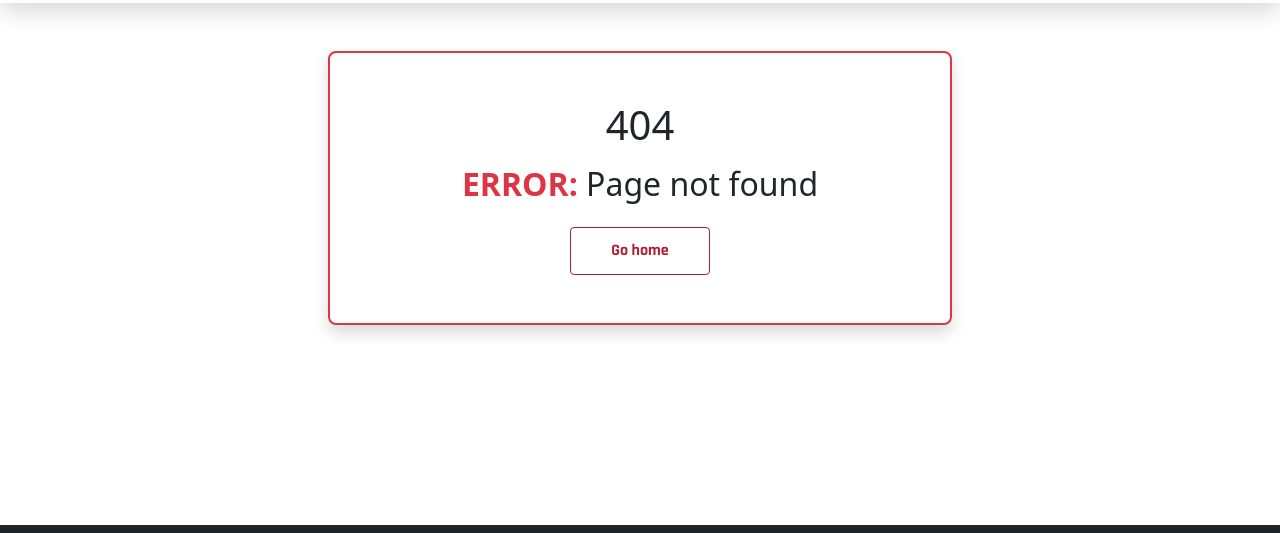
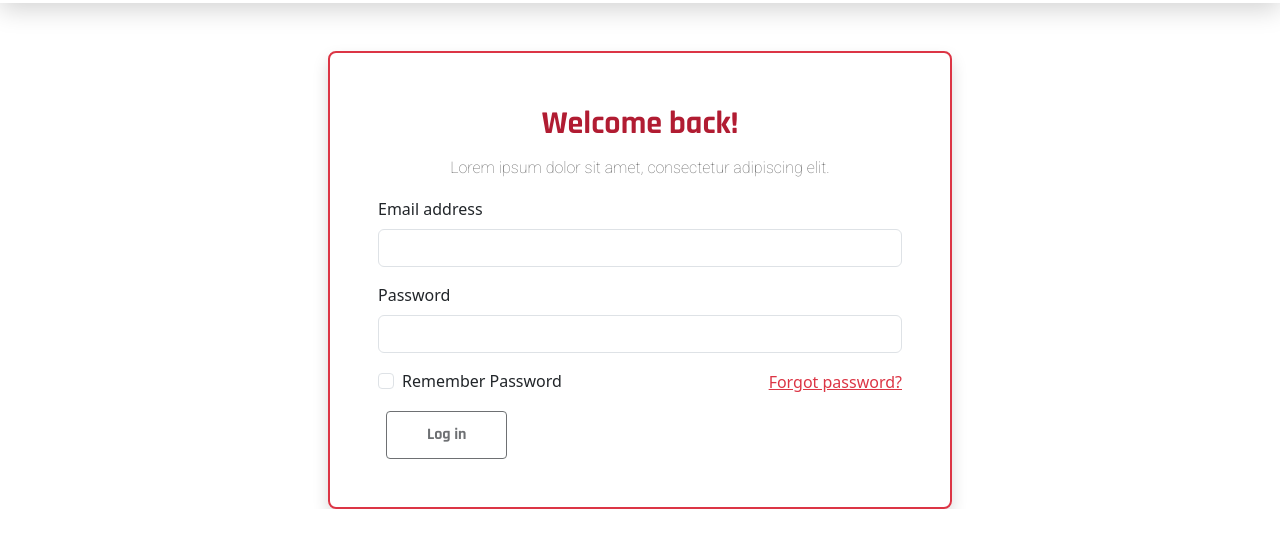
Before and after one commit to HenrikHovhannisyan/react-5404, a React (Create React App) app: page /login in a window 1280 px wide. Shown: the part 419-952 px from the top of the page. After the commit the page ends 928 px from the top, so only its background shows below. Built offline with nearby package versions, Linux system fonts and the light colour scheme; a web font is replaced by a local one.

Commit message:
Added Login page

```diff
--- a/package.json
+++ b/package.json
@@ -6,6 +6,7 @@
     "@testing-library/jest-dom": "^5.16.5",
     "@testing-library/react": "^13.4.0",
     "@testing-library/user-event": "^13.5.0",
+    "formik": "^2.2.9",
     "react": "^18.2.0",
     "react-dom": "^18.2.0",
     "react-router-dom": "^6.7.0",
--- a/src/components/header/RightButtons.jsx
+++ b/src/components/header/RightButtons.jsx
@@ -1,4 +1,5 @@
 import React, { memo } from "react";
+import { Link } from "react-router-dom";
 import Heart from "../../assets/img/icons/heart.png";
 
 const RightButtons = () => {
@@ -7,7 +8,7 @@
       <button className="btn">
         <img src={Heart} alt="Heart" />
       </button>
-      <button className="btn rightButtons_header_login">Login</button>
+      <Link to='/login' className="btn rightButtons_header_login">Login</Link>
       <button className="btn rightButtons_header_SignUp">Sign up</button>
     </div>
   );
--- /dev/null
+++ b/src/pages/login/Login.jsx
@@ -0,0 +1,133 @@
+import React, { memo } from "react";
+import Style from "./login.module.css";
+import Header from "../../components/header/Header";
+import { Link } from "react-router-dom";
+import { Formik } from "formik";
+
+const Login = () => {
+  return (
+    <section id="NoPage">
+      <Header />
+      <div className="container max_width">
+        <div className="row ps-3 pe-3">
+          <div className="col-12 col-lg-6 mx-auto border border-danger border-2 rounded-3 mt-5 p-5 shadow">
+            <div className="text-center">
+              <h2 className={Style.title}>Welcome back!</h2>
+              <p className={Style.description}>
+                Lorem ipsum dolor sit amet, consectetur adipiscing elit.
+              </p>
+            </div>
+            <Formik
+              initialValues={{
+                email: "",
+                password: "",
+                rememberPassword: false,
+              }}
+              validate={(values) => {
+                console.log(values["rememberPassword"][0]);
+                const errors = {};
+                if (!values.email) {
+                  errors.email = "This field is required";
+                } else if (
+                  !/^[A-Z0-9._%+-]+@[A-Z0-9.-]+\.[A-Z]{2,}$/i.test(values.email)
+                ) {
+                  errors.email = "Invalid email address";
+                }
+
+                if (!values.password) {
+                  errors.password = "This field is required";
+                } else if (values.password.length < 4) {
+                  errors.password = "Password must be more than 4 characters";
+                }
+                return errors;
+              }}
+              onSubmit={(values, { setSubmitting }) => {
+                setTimeout(() => {
+                  alert(JSON.stringify(values, null, 2));
+                  setSubmitting(false);
+                }, 400);
+              }}
+            >
+              {({
+                values,
+                errors,
+                touched,
+                handleChange,
+                handleBlur,
+                handleSubmit,
+                isSubmitting,
+                dirty,
+              }) => (
+                <form onSubmit={handleSubmit}>
+                  <div className="mb-3">
+                    <label htmlFor="email" className="form-label">
+                      Email address
+                    </label>
+                    <input
+                      type="email"
+                      name="email"
+                      id="email"
+                      className="form-control"
+                      onChange={handleChange}
+                      onBlur={handleBlur}
+                      value={values.email}
+                    />
+                    <div className="form-text text-danger">
+                      {errors.email && touched.email && errors.email}
+                    </div>
+                  </div>
+                  <div className="mb-3">
+                    <label htmlFor="password" className="form-label">
+                      Password
+                    </label>
+                    <input
+                      type="password"
+                      name="password"
+                      id="password"
+                      className="form-control"
+                      autoComplete="on"
+                      onChange={handleChange}
+                      onBlur={handleBlur}
+                      value={values.password}
+                    />
+                    <div className="form-text text-danger">
+                      {errors.password && touched.password && errors.password}
+                    </div>
+                  </div>
+                  <div className="mb-3 d-flex justify-content-between align-items-center">
+                    <div className="form-check">
+                      <input
+                        type="checkbox"
+                        name="rememberPassword"
+                        className="form-check-input"
+                        id="rememberPassword"
+                        value="ok"
+                        onChange={handleChange}
+                      />
+                      <label
+                        className="form-check-label"
+                        htmlFor="rememberPassword"
+                      >
+                        Remember Password
+                      </label>
+                    </div>
+                    <Link className="text-danger">Forgot password?</Link>
+                  </div>
+                  <button
+                    type="submit"
+                    className="btn rightButtons_header_login"
+                    disabled={isSubmitting || !dirty}
+                  >
+                    Log in
+                  </button>
+                </form>
+              )}
+            </Formik>
+          </div>
+        </div>
+      </div>
+    </section>
+  );
+};
+
+export default memo(Login);
--- /dev/null
+++ b/src/pages/login/login.module.css
@@ -0,0 +1,18 @@
+.title {
+    font-family: 'Rajdhani';
+    font-style: normal;
+    font-weight: 700;
+    font-size: 32px;
+    line-height: 46px;
+    color: #B11C32;
+}
+
+.description {
+    font-family: 'Roboto';
+    font-style: normal;
+    font-weight: 400;
+    font-size: 16px;
+    line-height: 26px;
+    text-align: center;
+    color: #656565;
+}
--- a/src/routes/index.js
+++ b/src/routes/index.js
@@ -1,6 +1,7 @@
 import React from "react";
 import { BrowserRouter, Route, Routes } from "react-router-dom";
 import NoPage from "../pages/404/NoPage";
+import Login from "../pages/login/Login";
 import App from "../App";
 import Cars from "../pages/cars/Cars";
 
@@ -9,6 +10,7 @@
     <BrowserRouter>
       <Routes>
         <Route path="*" element={<NoPage />} />
+        <Route path="/login" element={<Login />} />
         <Route path="/" element={<App />} />
         <Route path="/cars" element={<Cars />} />
       </Routes>
```
Also changed, not shown: 1 other file (tests, documents, lock files or other folders).
